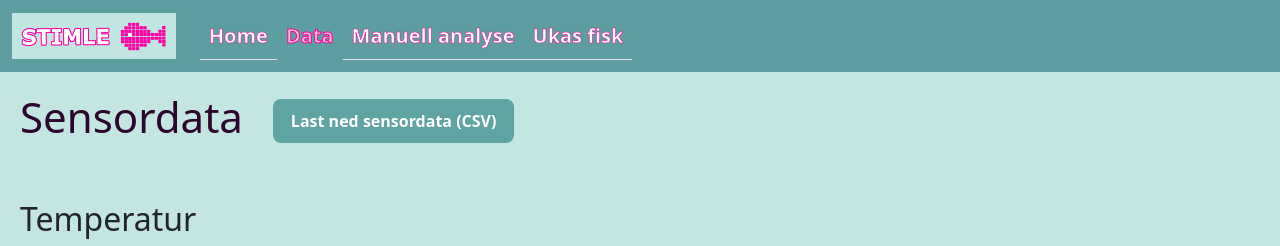
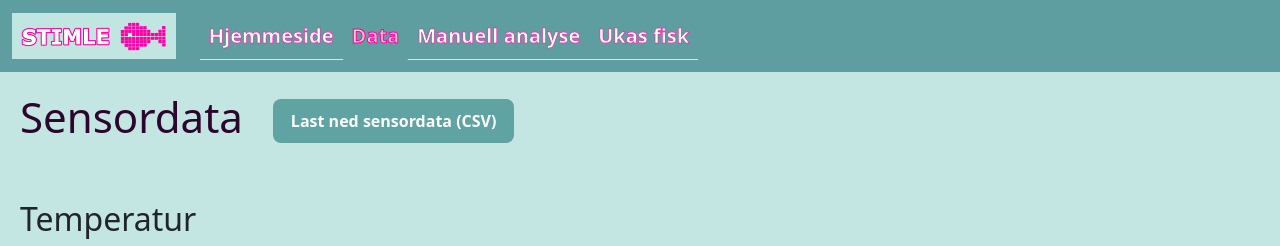
Before and after one commit to Elsys-Gruppe-1/ServerSide, a Flask app: page /data in a window 1280 px wide. Shown: the top 246 px of the page. Run offline with Flask 3, Linux system fonts and the light colour scheme; data that the repository does not hold is empty.

Commit message:
home ---> hjemmeside

```diff
--- a/app/templates/base.html
+++ b/app/templates/base.html
@@ -90,7 +90,7 @@
             <ul class="navbar-nav me-auto mb-2 mb-lg-0">
                 <ul class="nav nav-tabs">
                     <li class="nav-item">
-                    <a class="nav-link {% if active_page == 'home' %}active{% endif %}" href="{{ url_for('home.home') }}">Home</a>
+                    <a class="nav-link {% if active_page == 'home' %}active{% endif %}" href="{{ url_for('home.home') }}">Hjemmeside</a>
                     </li>
 
                     <li class="nav-item">
```
